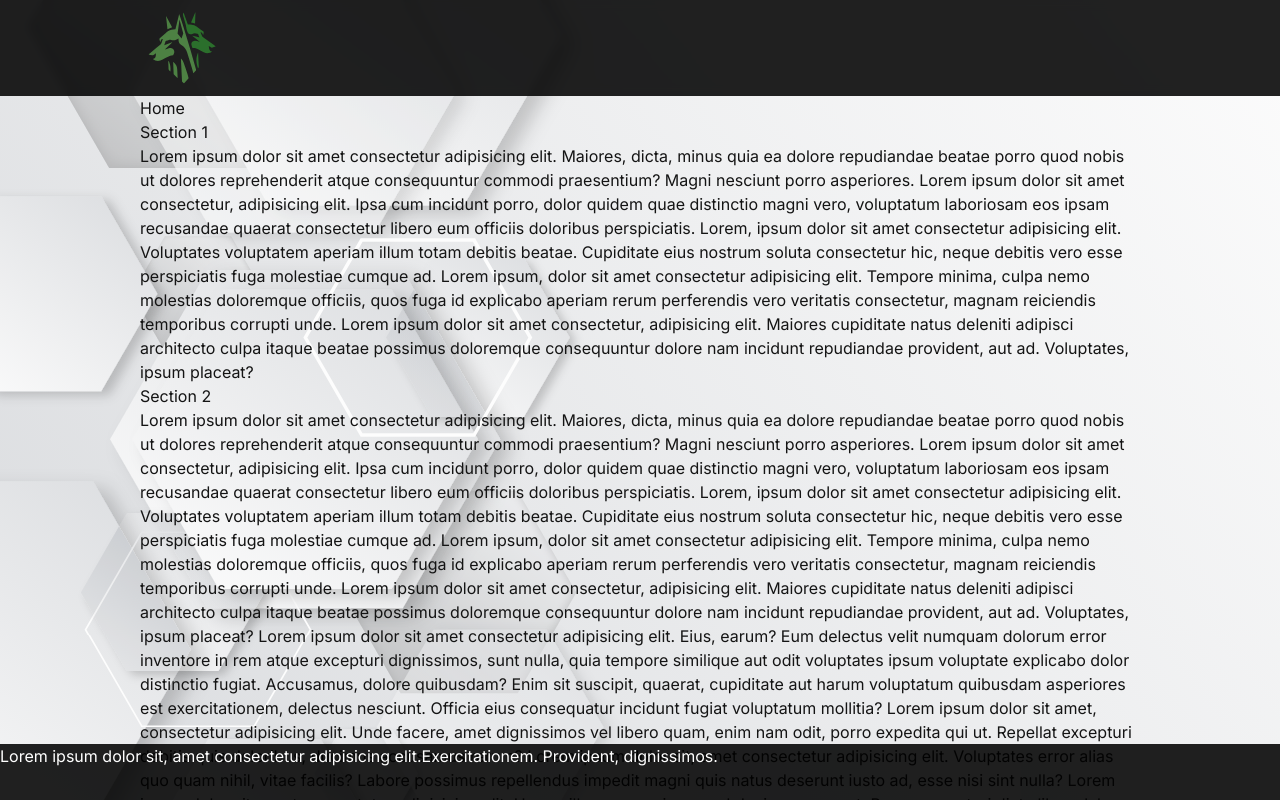
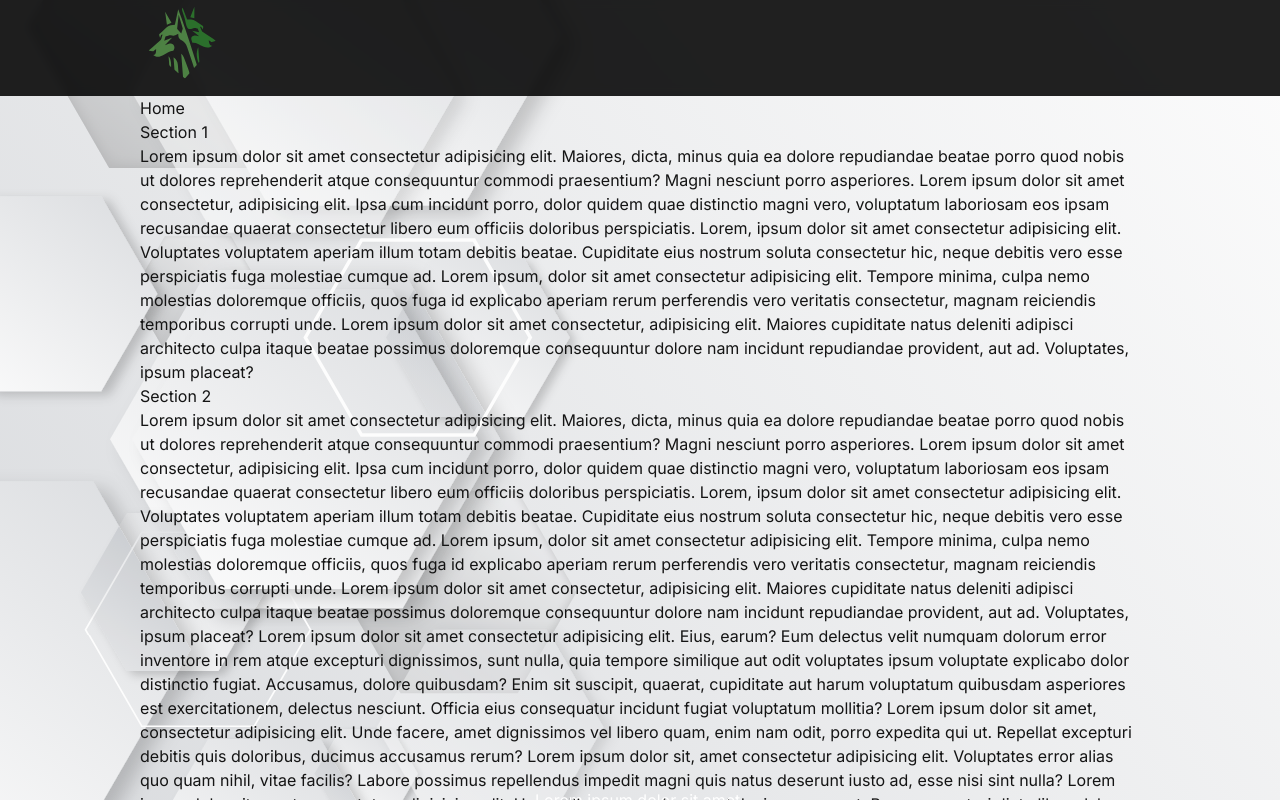
Before and after one commit to GrabovskyPetr/grabovsky-website, a Next.js app: page / in a window 1280 px wide. Shown: the top 800 px of the page. Built offline with nearby package versions, Linux system fonts and the light colour scheme.

Commit message:
Proveden refactorin kódu a změna stavu na scrollPosition, který může být 'top', 'middle', 'bottom'.

```diff
--- a/app/layout.tsx
+++ b/app/layout.tsx
@@ -1,6 +1,7 @@
 import "./ui/globals.css"
 import { GlobalContextProvider } from "./lib/globalContext"
 import { inter } from "./ui/fonts"
+import clsx from "clsx"
 import Header from "./ui/header/header"
 import Footer from "./ui/footer"
 
@@ -12,21 +13,19 @@ const RootLayout: React.FC<RootLayoutProps> = ({ children }) => {
   return (
     <html lang="cs">
       <body
-        className={`
-          ${ inter.className }
-          w-full min-h-screen
-          flex flex-col
-          items-center text-primary
-          overflow-x-hidden antialiased
-          bg-primary bg-primary-size
-          bg-primary-position bg-fixed
-          bg-no-repeat bg-secondary
-          sm:bg-cover sm:bg-center
-        `}
-      >
+        className={clsx(
+          inter.className,
+          "w-full min-h-screen flex flex-col",
+          "items-center text-primary overflow-x-hidden",
+          "antialiased bg-primary bg-primary-size",
+          "bg-primary-position bg-fixed bg-no-repeat",
+          "bg-secondary sm:bg-cover sm:bg-center"
+      )}>
         <GlobalContextProvider>
           <Header />
-          <main className="max-w-5xl px-3 pb-1 pt-24 flex-grow">
+          <main
+            className="max-w-5xl px-3 pb-1 pt-24 flex-grow"
+          >
             { children }
           </main>
           <Footer />
--- a/app/lib/animations.ts
+++ b/app/lib/animations.ts
@@ -15,8 +15,9 @@ export const fadeRotateScaleTransition = {
 
 export const breathingAnimation = {
     scale: [ 1, 0.8, 1 ],
-    rotate: [ 0, 5, -5, 0 ],
+    rotate: [ 0, 8, -8, 0 ],
     opacity: [ 1, 0.5, 1 ],
+    y: [ 0, -5, 0 ],
     transition: {
         duration: 10,
         repeat: Infinity,
--- /dev/null
+++ b/app/lib/definitions.ts
@@ -0,0 +1 @@
+export type ScrollPosition = "top" | "middle" | "bottom"
--- a/app/lib/globalContext.tsx
+++ b/app/lib/globalContext.tsx
@@ -1,29 +1,30 @@
 "use client"
 
 import throttle from "lodash/throttle"
+import { ScrollPosition } from "./definitions"
 import {
     createContext, useContext, useState, Dispatch,
     SetStateAction, ReactNode, useEffect, useCallback
 } from "react"
 
 interface GlobalContextInterface {
-    isScrolledTop: boolean
+    scrollPosition: ScrollPosition
     isScreenSmall: boolean
     isMobileNavVisible: boolean
     setIsMobileNavVisible: Dispatch<SetStateAction<boolean>>
 }
 
 const GlobalContext = createContext<GlobalContextInterface>({
-    isScrolledTop: true,
+    scrollPosition: "top",
     isScreenSmall: false,
     isMobileNavVisible: false,
     setIsMobileNavVisible: () => {}
 })
 
 export const GlobalContextProvider: React.FC<{ children: ReactNode }> = ({ children }) => {
-  const [ isScrolledTop, setIsScrolledTop ] = useState( true )
-  const [ isScreenSmall, setIsScreenSmall ] = useState( false )
-  const [ isMobileNavVisible, setIsMobileNavVisible ] = useState( false )
+  const [ scrollPosition, setScrollPosition ] = useState<ScrollPosition>( "top" )
+  const [ isScreenSmall, setIsScreenSmall ] = useState<boolean>( false )
+  const [ isMobileNavVisible, setIsMobileNavVisible ] = useState<boolean>( false )
 
   const handleScreenResize = useCallback(throttle(() => {
     const checkIsScreenSmall = window.innerWidth < 640
@@ -36,7 +37,20 @@ export const GlobalContextProvider: React.FC<{ children: ReactNode }> = ({ child
   }, 100), [])
 
   const handleScroll = useCallback(throttle(() => {
-    setIsScrolledTop( window.scrollY < 50 )
+    const scrolled = window.scrollY
+    const threshold = 50
+    const bottomThreshold = document.documentElement.scrollHeight - window.innerHeight - threshold
+
+    let newPosition: "top" | "middle" | "bottom" = "middle"
+
+    if ( scrolled < threshold ) {
+      newPosition = "top"
+    } else if ( scrolled > bottomThreshold ) {
+      newPosition = "bottom"
+    }
+
+    setScrollPosition( newPosition )
+
   }, 100), [])
 
   useEffect(() => {
@@ -72,7 +86,7 @@ export const GlobalContextProvider: React.FC<{ children: ReactNode }> = ({ child
   return (
     <GlobalContext.Provider
         value={{
-            isScrolledTop,
+            scrollPosition,
             isScreenSmall,
             isMobileNavVisible,
             setIsMobileNavVisible
--- a/app/ui/footer.tsx
+++ b/app/ui/footer.tsx
@@ -1,41 +1,30 @@
 "use client"
 
 import { useGlobalContext } from "@/app/lib/globalContext"
-import { clsx } from "clsx"
-import { useSpring, animated } from "react-spring"
+import clsx from "clsx"
 
 const Footer: React.FC = () => {
-    const { isMobileNavVisible, isScrolledTop } = useGlobalContext();
+    const { isMobileNavVisible, isScrolledTop } = useGlobalContext()
 
-    const footerAnimation = useSpring({
-        to: (() => {
-            // Nejprve zkontrolujte kombinovaný stav
-            if (isMobileNavVisible && isScrolledTop) {
-                return { transform: "translateX(100%)", opacity: 0 }; // Skryje patičku při zobrazení mobilní navigace
-            } else if (!isScrolledTop) {
-                return { transform: "translateY(100%)", opacity: 0 }; // Skryje patičku, pokud uživatel není nascrollován nahoru
-            } else {
-                return { transform: "translateY(0%)", opacity: 1 }; // Zobrazí patičku, pokud je na vrcholu stránky a mobilní navigace není zobrazena
-            }
-        })(),
-        from: { transform: 'translateY(100%)', opacity: 0 },
-        config: {
-            duration: 300,
-        }
-    });
+    let footerClass
+
+    if ( isScrolledTop && !isMobileNavVisible ) {
+        footerClass = "fixed bottom-0 h-14"
+    }
+    else{
+        footerClass = "fixed bottom-0 h-0"
+    }
 
     return (
-        <animated.footer
-            style={footerAnimation}
-            className={clsx(
-                "w-full bg-primary-alpha fixed bottom-0 h-14"
-            )}
-        >
-            <div className="text-white">
-                Lorem ipsum dolor sit, amet consectetur adipisicing elit.Exercitationem. Provident, dignissimos.
+        <footer className={clsx(
+            footerClass,
+            "flex justify-center items-center bg-primary-alpha w-full transition-all duration-500 ease-in-out"
+        )}>
+            <div className="text-white text-center">
+                Lorem ipsum dolor sit amet.
             </div>
-        </animated.footer>
-    );
-};
+        </footer>
+    )
+}
 
-export default Footer;
+export default Footer
--- a/app/ui/header/header.tsx
+++ b/app/ui/header/header.tsx
@@ -1,23 +1,15 @@
 "use client"
 
 import { useGlobalContext } from "@/app/lib/globalContext"
-import { useSpring, animated } from 'react-spring';
+import clsx from "clsx"
 import Logo from "./logo"
 import Hamburger from "./hamburger"
 import MobileNav from "./mobileNav"
 
 const Header: React.FC = () => {
-    const { isScreenSmall, isScrolledTop, isMobileNavVisible, setIsMobileNavVisible } = useGlobalContext()
-
-    const headerAnimation = useSpring({
-        to: { transform: 'translateX(0%)', opacity: 1 },
-        from: { transform: 'translateX(-100%)', opacity: 0 },
-        config: {
-            tension: 200, // Zvyšte pro více "pružnosti"
-            friction: 12, // Snížení zvýší "bounce" efekt
-            mass: 1, // Hmotnost objektu, můžete experimentovat s touto hodnotou
-        }
-    });
+    const {
+        isScreenSmall, scrollPosition, isMobileNavVisible, setIsMobileNavVisible
+    } = useGlobalContext()
 
     const handleHeaderClick = () => {
         if ( isMobileNavVisible ) {
@@ -25,44 +17,47 @@ const Header: React.FC = () => {
         }
     }
 
-    const headerHeight = isMobileNavVisible
-        ? "h-screen"
-        : isScreenSmall && !isScrolledTop
-        ? "h-14"
-        : "h-24"
+    return (
+        <header
+            onClick={ handleHeaderClick }
+            className={clsx(
+                "w-full fixed transition-all duration-500 ease-in-out",
+                "flex items-center justify-center bg-primary-alpha",
+                "backdrop-blur-sm overflow-hidden z-10",
+                {
+                    "h-screen": isMobileNavVisible && isScreenSmall,
 
-    const contentDivHeigth = isMobileNavVisible
-        ? "h-24"
-        : isScreenSmall && !isScrolledTop
-        ? "h-14"
-        : "h-24"
+                    "h-24": scrollPosition === "top" ||
+                            scrollPosition === "bottom" ||
+                            !isScreenSmall,
 
-    return (
-        <animated.header
-            style={headerAnimation}
-            onClick={ handleHeaderClick }
-            className={`${ headerHeight }
-                        w-full fixed transition-all
-                        duration-300 ease-in-out
-                        flex items-center justify-center
-                        bg-primary-alpha backdrop-blur-sm
-                        overflow-hidden z-10
-            `}
-        >
-            <div className="w-full max-w-5xl h-full px-3 flex flex-col items-center">
+                    "h-14": isScreenSmall && scrollPosition === "middle"
+                }
+        )}>
+            <div
+                className={clsx(
+                    "w-full max-w-5xl h-full px-3",
+                    "flex flex-col items-center"
+            )}>
                 <div
-                    className={`${ contentDivHeigth }
-                                w-full transition-all duration-300
-                                ease-in-out py-1 flex justify-between
-                                items-center
-                    `}
-                >
+                    className={clsx(
+                        "w-full transition-all duration-500 ease-in-out",
+                        "py-1 flex justify-between items-center",
+                        {
+                            "h-24": isMobileNavVisible ||
+                                    scrollPosition === "top" ||
+                                    scrollPosition === "bottom" ||
+                                    !isScreenSmall,
+
+                            "h-14": isScreenSmall && scrollPosition === "middle"
+                        }
+                )}>
                     <Logo />
                     <Hamburger />
                 </div>
                 <MobileNav />
             </div>
-        </animated.header>
+        </header>
     )
 }
 
```
Also changed, not shown: app/ui/header/hamburger.tsx (+27 -17 lines).
